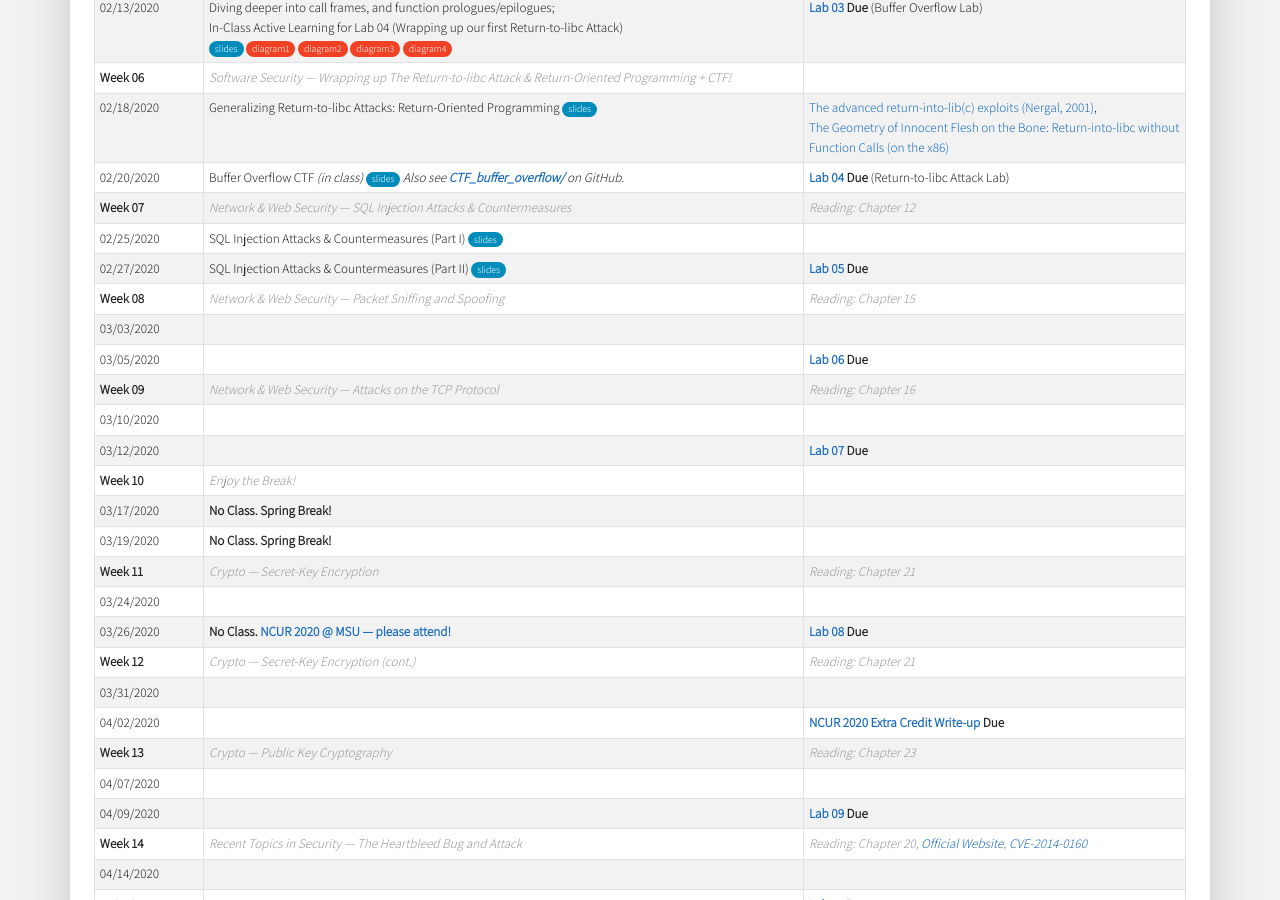
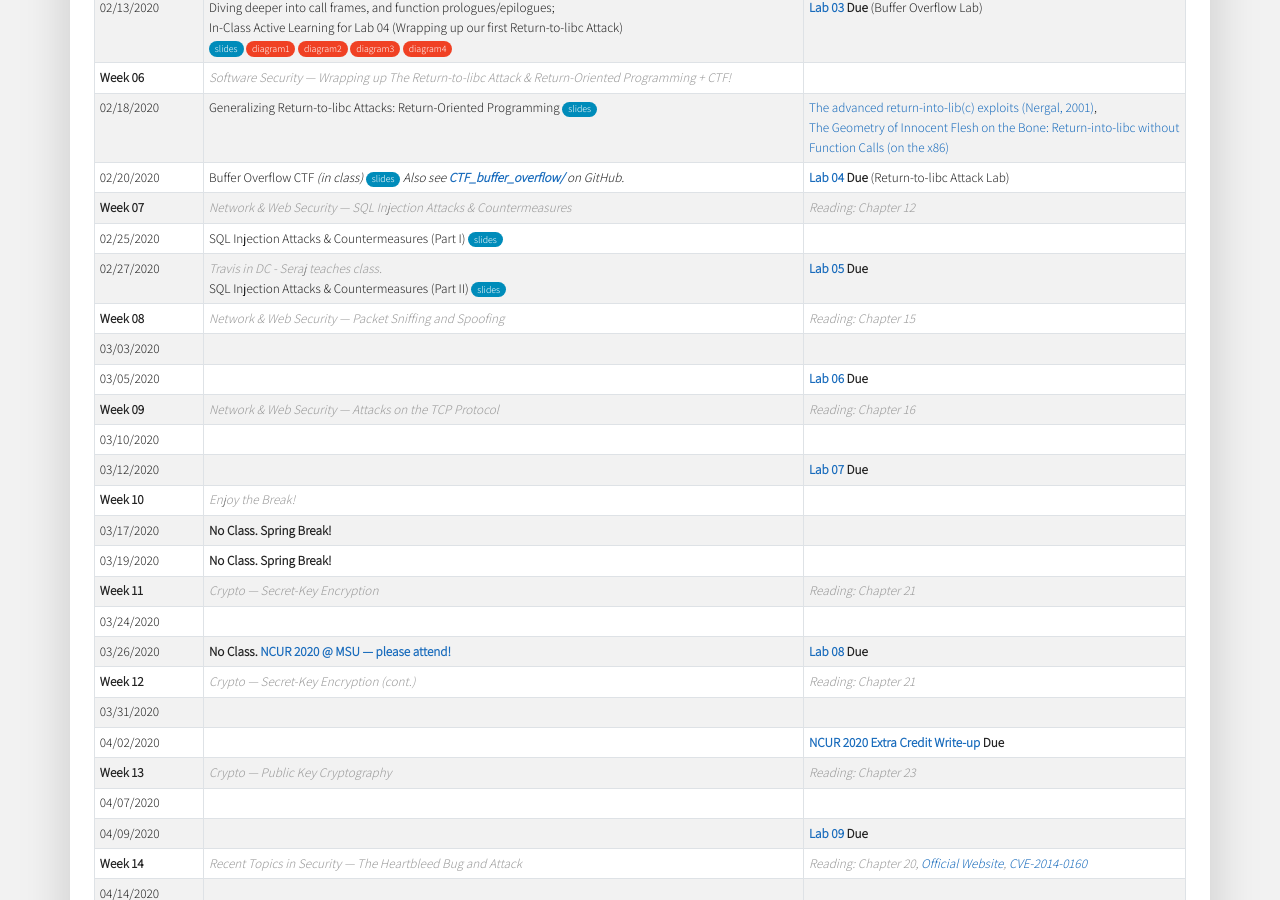
Before and after one commit to traviswpeters/cs476-2020-spring, a Jekyll site: the page built from index.md, in a window 1280 px wide and 900 px high, scrolled down 1849 px. Built offline with Jekyll 4.4.1, drawn with Linux system fonts in a browser that asks for light colours; nearby versions of some CDN libraries; some web fonts are replaced; our own code applies the rules of GitHub Pages for plain Markdown files.

```diff
--- a/index.md
+++ b/index.md
@@ -281,8 +281,9 @@ SQL Injection Attacks & Countermeasures (Part I) [slides][slides13]{:.slides}
 <tr>
 <td markdown="span">02/27/2020</td>
 <td markdown="span">
+<span class="note">Travis in DC - Seraj teaches class.</span><br/>
 SQL Injection Attacks & Countermeasures (Part II) [slides][slides14]{:.slides}
-</td>  <!-- Travis Traveling to DC - talk to TA about class coverage -->
+</td>
 <td markdown="span">**[Lab 05] Due**</td>
 </tr>
 
```
Also changed, not shown: other parts of index.md (+2 -3 lines), 2 other files.
